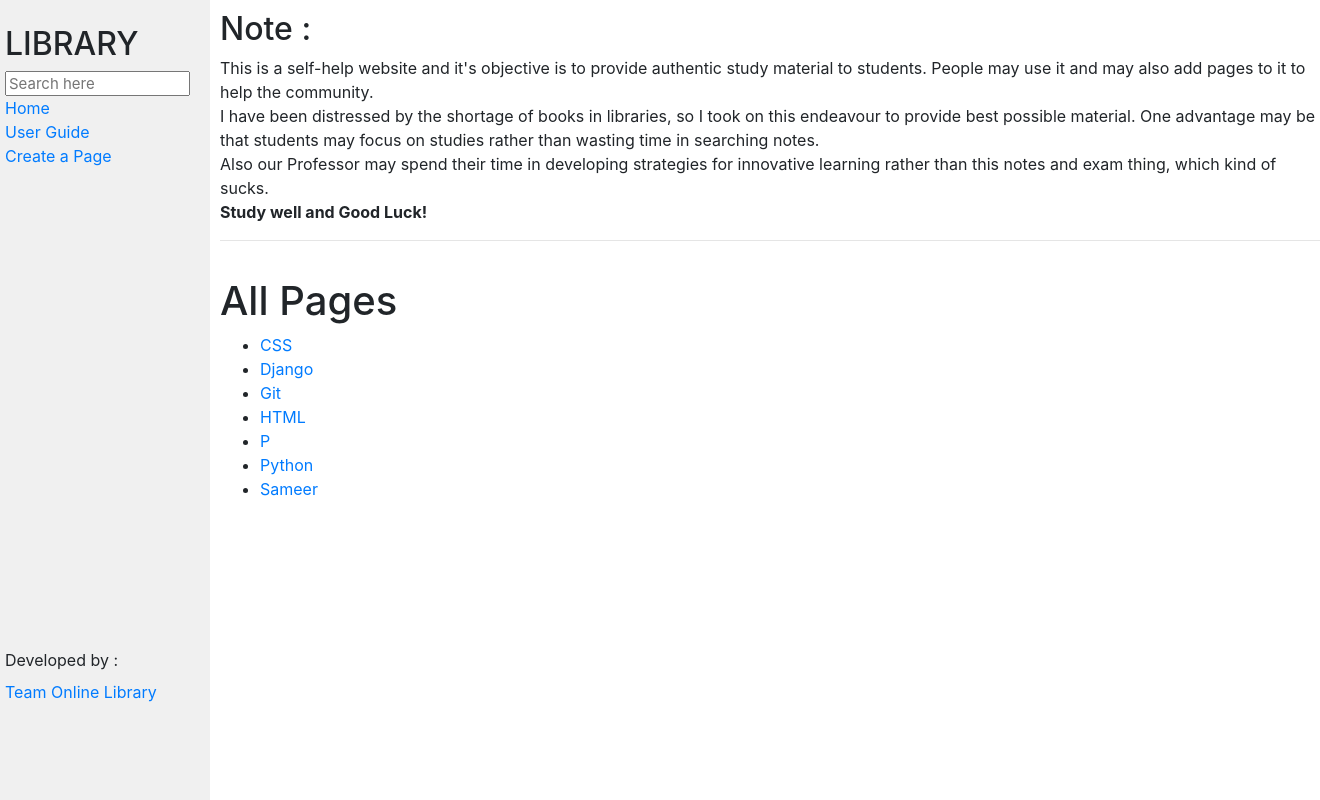
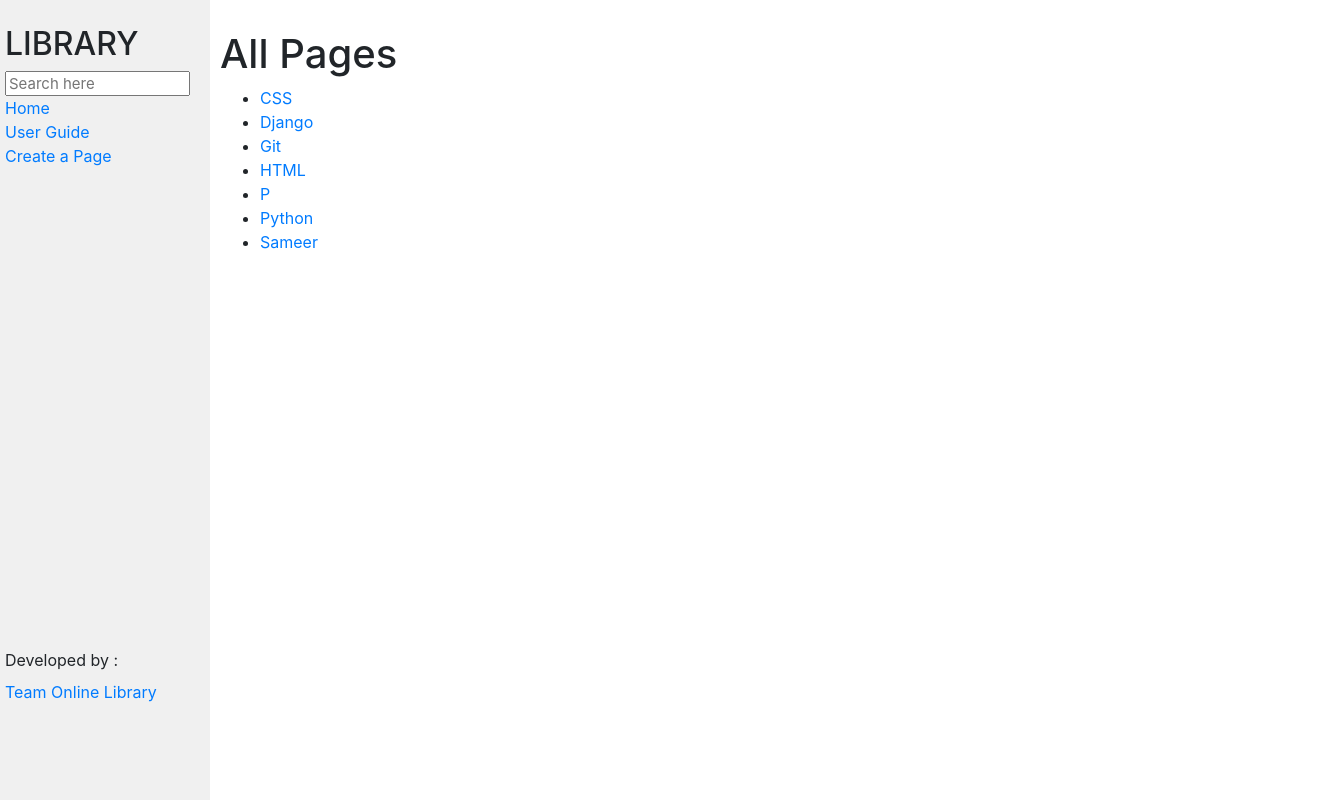
Before and after one commit to onlinecollege/my, a Django app: page / in a window 1320 px wide. Run offline with Django 3.2, Linux system fonts and the light colour scheme; some libraries are stand-ins or nearby versions.

Commit message:
hi hello

```diff
--- a/wiki/encyclopedia/templates/encyclopedia/index.html
+++ b/wiki/encyclopedia/templates/encyclopedia/index.html
@@ -5,18 +5,6 @@
 {% endblock %}
 
 {% block body %}
-    <h2>Note :</h2>
-    <p>This is a self-help website and it's objective is to provide authentic study material to students.
-       People may use it and may also add pages to it to help the community. <br>
-       I have been distressed by the shortage of books in libraries, so I took on this endeavour to provide
-       best possible material. One advantage may be that students may focus on studies rather than wasting
-       time in searching notes. <br>
-       Also our Professor may spend their time in developing strategies for innovative learning rather than
-       this notes and exam thing, which kind of sucks. <br>
-       <b>Study well and Good Luck!</b>
-    </p>
-
-    <hr>
 
     <h1>All Pages</h1>
 
```
